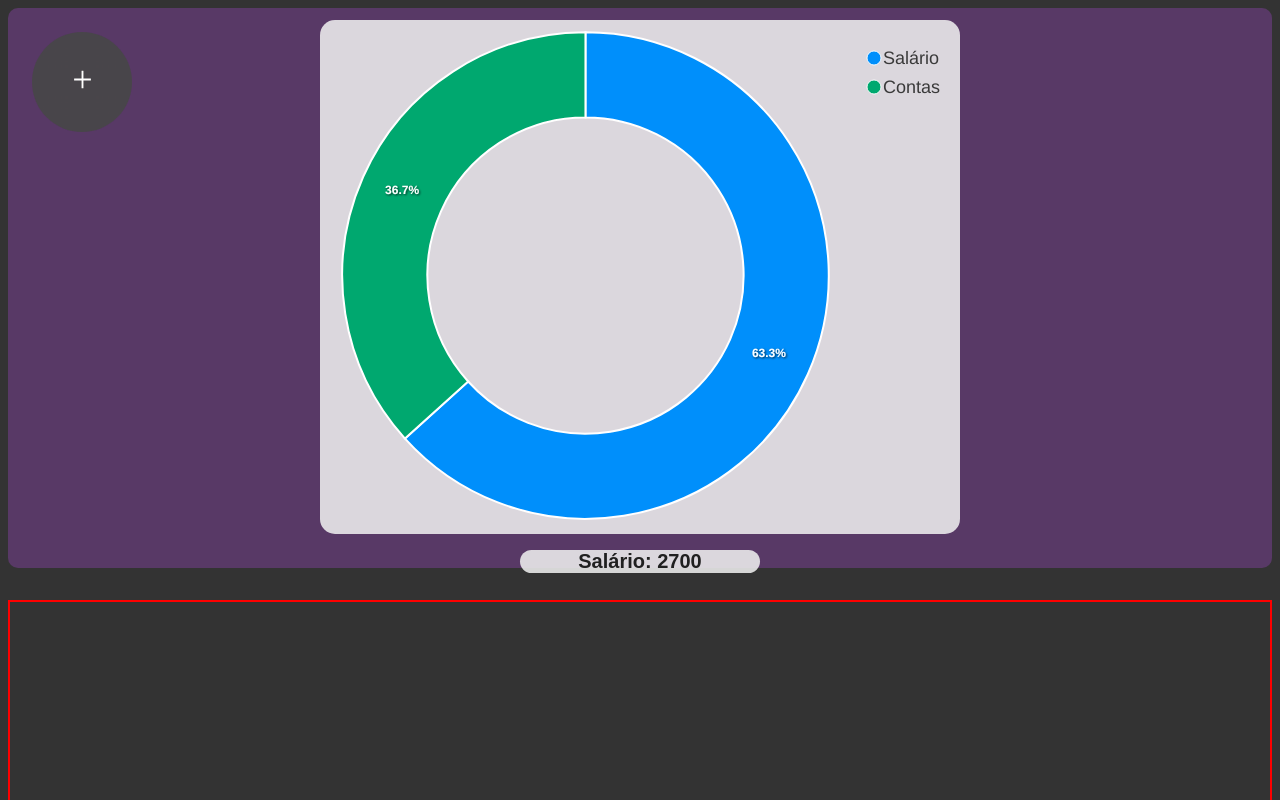
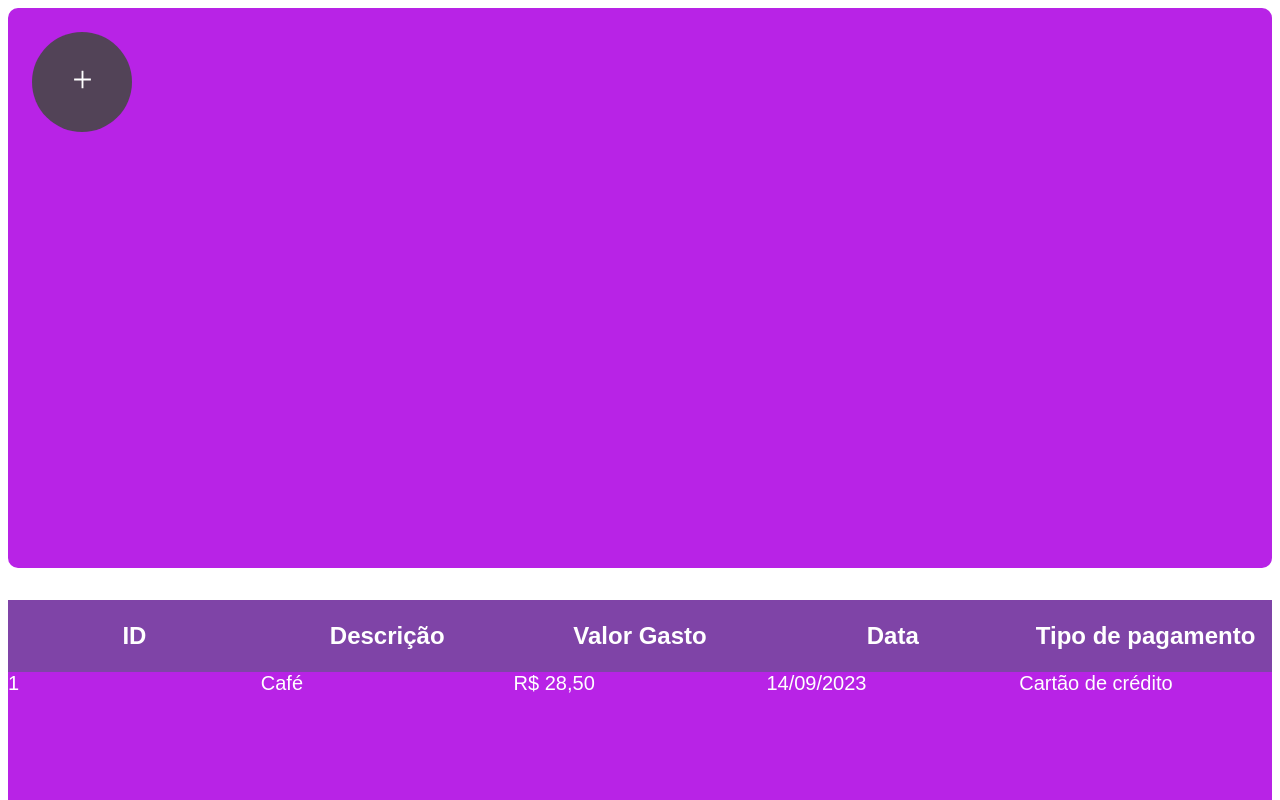
Before and after one commit to MarcosVinicius556/ModeloDashboard, a React (Vite) app: page / in a window 1280 px wide. Shown: the top 800 px of the page. Built offline with nearby package versions, Linux system fonts and the light colour scheme.

Commit message:
alterações

```diff
--- a/src/components/PageContainer/PageContainer.style.jsx
+++ b/src/components/PageContainer/PageContainer.style.jsx
@@ -1,17 +1,14 @@
 import styled from 'styled-components';
 
 export const Container = styled.div`
-    height: 100vh;
+    height: 100%;
     width: 100%;
     display: flex;
     flex-direction: row;
     padding: .5em;
-
-    background: #333333;
 `;
 
 export const Content = styled.div`
     height: 100vh;
     width: 100%;
-
 `;
--- a/src/pages/Dashboard/Dashboard.style.jsx
+++ b/src/pages/Dashboard/Dashboard.style.jsx
@@ -1,14 +1,13 @@
 import styled from 'styled-components';
-import ReactApexChart from 'react-apexcharts';
 
-export const BillGraph = styled.div`
+export const Introduction = styled.div`
     height: 70%;
     display: flex;
     flex-direction: column;
     justify-content: center;
     align-items: center;
     border-radius: 10px;
-    background: #583966;
+    background: #b823e6;
     margin-bottom: 2em;
 
     & h1 {
@@ -28,19 +27,30 @@ export const BillGraph = styled.div`
 `;
 
 export const TableContainer = styled.div`
-    border: 2px solid red;
-    height: 100%;
+    height: 800px;
+    border-radius: 10px;
+    background: #b823e6;
 `;
 
-export const BillDescription = styled.div`
-    width: 12em;
-    height: 6em;
-    display: flex;
-    justify-content: center;
-    align-items: center;
-    color: #202020;
-    background: #f0f0f0dc;
-    font-weight: bold;
-    font-size: 20px;
-    border-radius: 15px;
+export const Table = styled.table`
+    color: #fff;
+    width: 100%;
+    table-layout: fixed;
+    border-collapse: collapse;
+
+
+    & thead {
+        background: #7f44a7;
+        font-size: 24px;
+        height: 3em;
+        width: 100%;
+    }
+
+    & tbody {
+        font-size: 20px;
+
+        & tr {
+        }
+    }
+
 `;
--- a/src/pages/Dashboard/index.jsx
+++ b/src/pages/Dashboard/index.jsx
@@ -1,7 +1,6 @@
-import BillGraphCard from "../../components/BillGraphCard";
+import { useState } from 'react';
 import PageContainer from "../../components/PageContainer";
-import { BillGraph, TableContainer, BillDescription } from './Dashboard.style';
-import { useState } from 'react';
+import { Introduction, TableContainer, Table } from './Dashboard.style';
 
 function Dashboard() {
 
@@ -36,14 +35,30 @@ function Dashboard() {
 
   return (
     <PageContainer>
-      <BillGraph>
-        {/* <h1>Bem vindo "nomeDoUsuario"</h1> */}
-        <BillGraphCard options={salaryOptions} />
-        <BillDescription>
-          Salário: 2700
-        </BillDescription>
-      </BillGraph>
+      <Introduction>
+        {/* <BillGraphCard options={salaryOptions} /> */}
+      </Introduction>
       <TableContainer>
+        <Table>
+          <thead>
+            <tr>
+              <th>ID</th>
+              <th>Descrição</th>
+              <th>Valor Gasto</th>
+              <th>Data</th>
+              <th>Tipo de pagamento</th>
+            </tr>
+          </thead>
+          <tbody>
+            <tr>
+              <td>1</td>
+              <td>Café</td>
+              <td>R$ 28,50</td>
+              <td>14/09/2023</td>
+              <td>Cartão de crédito</td>
+            </tr>
+          </tbody>
+        </Table>
       </TableContainer>
     </PageContainer>
   )
```
Also changed, not shown: src/components/BillDescription/index.jsx (deleted, +0 -7 lines), src/components/BillDescription/BillDescription.style.jsx (deleted).
